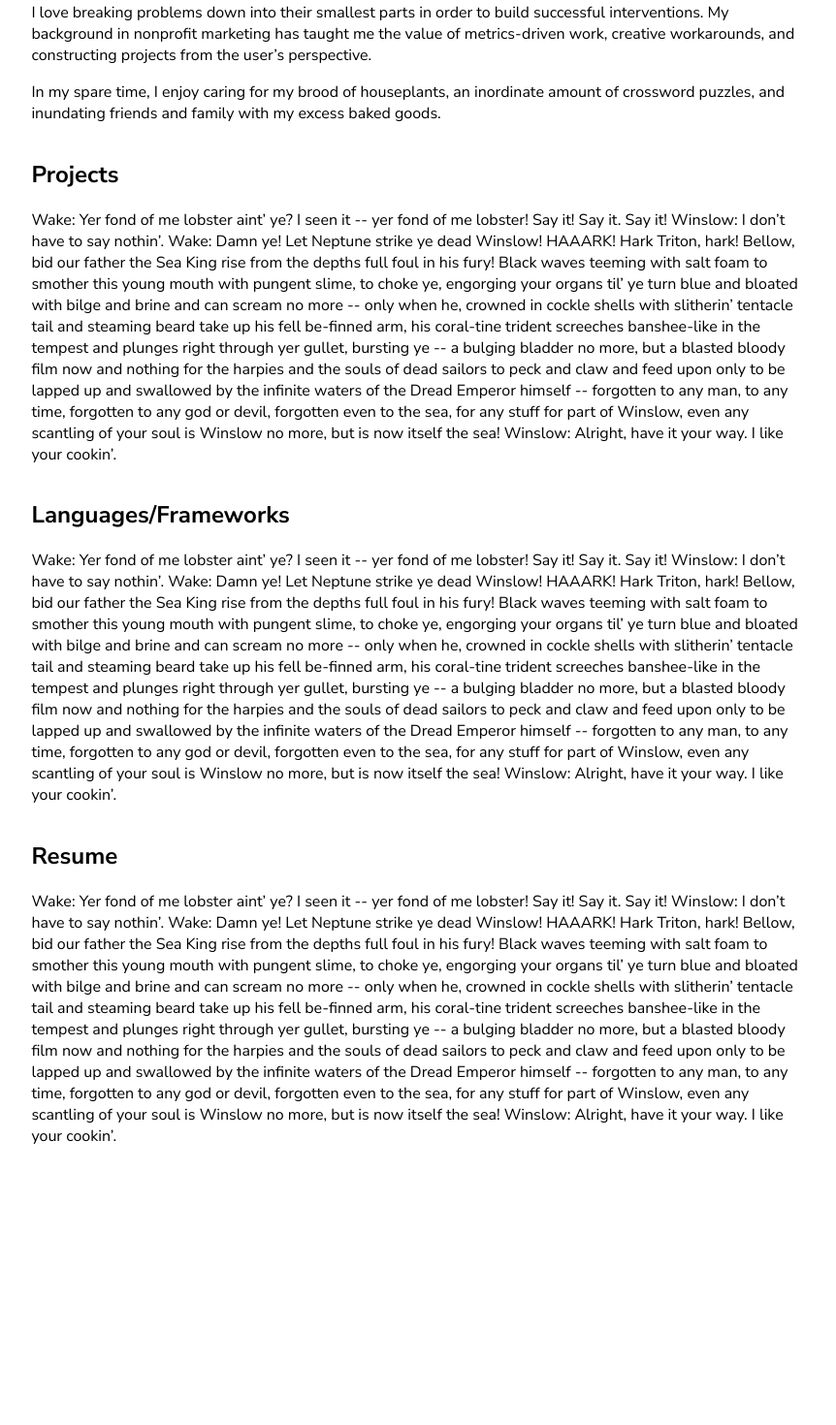
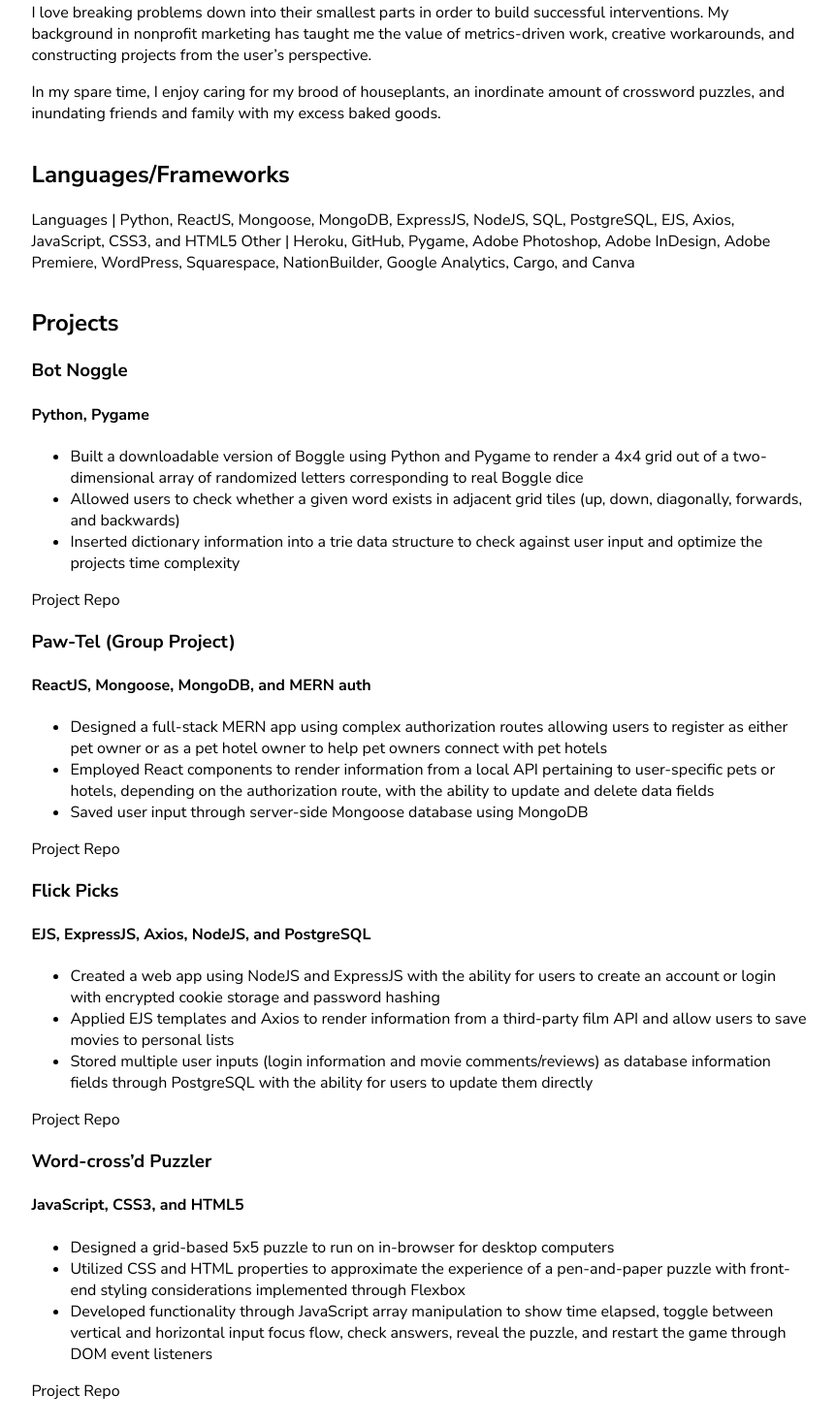
Before and after one commit to LouisaJohnston/Portfolio, a Next.js app: page / in a window 1280 px wide. Shown: the part 238-1708 px from the top of the page at 97% size, without its empty margins (206-1068 px from the left). Before the commit the page ends 1445 px from the top, so only its background shows below. Built offline with nearby package versions, Linux system fonts and the light colour scheme.

Commit message:
Languages/projects

```diff
--- a/components/Navbar.jsx
+++ b/components/Navbar.jsx
@@ -7,15 +7,21 @@ export default function Navbar() {
             <Link href='#about-container'>
                 <a>About Me</a>
             </Link>
+            <Link href='#languages-container'>
+                <a>Languages/Frameworks</a>
+            </Link>
             <Link href='#projects-container'>
                 <a>Projects</a>
             </Link>
-            <Link href='#languages-container'>
-                <a>Languages/Frameworks</a>
+            <Link href='#resume-container'>
+                <a>Github</a>
             </Link>
             <Link href='#resume-container'>
                 <a>Resume</a>
             </Link>
+            <Link href='#resume-container'>
+                <a>LinkedIn</a>
+            </Link>
         </nav>
     )
 }
--- a/pages/index.js
+++ b/pages/index.js
@@ -31,43 +31,50 @@ export default function Home() {
         </div>
       </div>
 
+      <div id="languages-container">
+        <h2>Languages/Frameworks</h2>
+        <p>Languages | Python, ReactJS, Mongoose, MongoDB, ExpressJS, NodeJS, SQL, PostgreSQL, EJS, Axios, JavaScript, CSS3, and  HTML5
+Other | Heroku, GitHub, Pygame, Adobe Photoshop, Adobe InDesign, Adobe Premiere, WordPress, Squarespace, NationBuilder, Google Analytics, Cargo, and Canva</p>
+      </div>
+
       <div id="projects-container">
         <h2>Projects</h2>
-        <p>Wake: Yer fond of me lobster aint’ ye? I seen it -- yer fond of me lobster! Say it! Say it. Say it!
 
-Winslow: I don’t have to say nothin’.
+        <a><h3>Bot Noggle</h3></a>
+        <h4>Python, Pygame</h4>
+        <ul>
+          <li>Built a downloadable version of Boggle using Python and Pygame to render a 4x4 grid out of a two-dimensional array of randomized letters corresponding to real Boggle dice</li>
+          <li>Allowed users to check whether a given word exists in adjacent grid tiles (up, down, diagonally, forwards, and backwards)</li>
+          <li>Inserted dictionary information into a trie data structure to check against user input and optimize the projects time complexity</li>
+        </ul>
+        <a><p>Project Repo</p></a>
 
-Wake: Damn ye! Let Neptune strike ye dead Winslow! HAAARK!
+        <h3>Paw-Tel (Group Project)</h3>
+        <h4>ReactJS, Mongoose, MongoDB, and MERN auth</h4>
+        <ul>
+          <li>Designed a full-stack MERN app using complex authorization routes allowing users to register as either pet owner or as a pet hotel owner to help pet owners connect with pet hotels</li>
+          <li>Employed React components to render information from a local API pertaining to user-specific pets or hotels, depending on the authorization route, with the ability to update and delete data fields</li>
+          <li>Saved user input through server-side Mongoose database using MongoDB</li>
+        </ul>
+        <a><p>Project Repo</p></a>
 
-Hark Triton, hark! Bellow, bid our father the Sea King rise from the depths full foul in his fury! Black waves teeming with salt foam to smother this young mouth with pungent slime, to choke ye, engorging your organs til’ ye turn blue and bloated with bilge and brine and can scream no more -- only when he, crowned in cockle shells with slitherin’ tentacle tail and steaming beard take up his fell be-finned arm, his coral-tine trident screeches banshee-like in the tempest and plunges right through yer gullet, bursting ye -- a bulging bladder no more, but a blasted bloody film now and nothing for the harpies and the souls of dead sailors to peck and claw and feed upon only to be lapped up and swallowed by the infinite waters of the Dread Emperor himself -- forgotten to any man, to any time, forgotten to any god or devil, forgotten even to the sea, for any stuff for part of Winslow, even any scantling of your soul is Winslow no more, but is now itself the sea!
+        <h3>Flick Picks</h3>
+        <h4>EJS, ExpressJS, Axios, NodeJS, and PostgreSQL</h4>
+        <ul>
+          <li>Created a web app using NodeJS and ExpressJS with the ability for users to create an account or login with encrypted cookie storage and password hashing</li>
+          <li>Applied EJS templates and Axios to render information from a third-party film API and allow users to save movies to personal lists</li>
+          <li>Stored multiple user inputs (login information and movie comments/reviews) as database information fields through PostgreSQL with the ability for users to update them directly</li>
+        </ul>
+        <a><p>Project Repo</p></a>
 
-Winslow: Alright, have it your way. I like your cookin’.</p>
-      </div>
-
-      <div id="languages-container">
-        <h2>Languages/Frameworks</h2>
-        <p>Wake: Yer fond of me lobster aint’ ye? I seen it -- yer fond of me lobster! Say it! Say it. Say it!
-
-Winslow: I don’t have to say nothin’.
-
-Wake: Damn ye! Let Neptune strike ye dead Winslow! HAAARK!
-
-Hark Triton, hark! Bellow, bid our father the Sea King rise from the depths full foul in his fury! Black waves teeming with salt foam to smother this young mouth with pungent slime, to choke ye, engorging your organs til’ ye turn blue and bloated with bilge and brine and can scream no more -- only when he, crowned in cockle shells with slitherin’ tentacle tail and steaming beard take up his fell be-finned arm, his coral-tine trident screeches banshee-like in the tempest and plunges right through yer gullet, bursting ye -- a bulging bladder no more, but a blasted bloody film now and nothing for the harpies and the souls of dead sailors to peck and claw and feed upon only to be lapped up and swallowed by the infinite waters of the Dread Emperor himself -- forgotten to any man, to any time, forgotten to any god or devil, forgotten even to the sea, for any stuff for part of Winslow, even any scantling of your soul is Winslow no more, but is now itself the sea!
-
-Winslow: Alright, have it your way. I like your cookin’.</p>
-      </div>
-
-      <div id="resume-container">
-        <h2>Resume</h2>
-        <p>Wake: Yer fond of me lobster aint’ ye? I seen it -- yer fond of me lobster! Say it! Say it. Say it!
-
-Winslow: I don’t have to say nothin’.
-
-Wake: Damn ye! Let Neptune strike ye dead Winslow! HAAARK!
-
-Hark Triton, hark! Bellow, bid our father the Sea King rise from the depths full foul in his fury! Black waves teeming with salt foam to smother this young mouth with pungent slime, to choke ye, engorging your organs til’ ye turn blue and bloated with bilge and brine and can scream no more -- only when he, crowned in cockle shells with slitherin’ tentacle tail and steaming beard take up his fell be-finned arm, his coral-tine trident screeches banshee-like in the tempest and plunges right through yer gullet, bursting ye -- a bulging bladder no more, but a blasted bloody film now and nothing for the harpies and the souls of dead sailors to peck and claw and feed upon only to be lapped up and swallowed by the infinite waters of the Dread Emperor himself -- forgotten to any man, to any time, forgotten to any god or devil, forgotten even to the sea, for any stuff for part of Winslow, even any scantling of your soul is Winslow no more, but is now itself the sea!
-
-Winslow: Alright, have it your way. I like your cookin’.</p>
+        <h3>Word-cross’d Puzzler</h3>
+        <h4>JavaScript, CSS3, and HTML5</h4>
+        <ul>
+          <li>Designed a grid-based 5x5 puzzle to run on in-browser for desktop computers</li>
+          <li>Utilized CSS and HTML properties to approximate the experience of a pen-and-paper puzzle with front-end styling considerations implemented through Flexbox</li>
+          <li>Developed functionality through JavaScript array manipulation to show time elapsed, toggle between vertical and horizontal input focus flow, check answers, reveal the puzzle, and restart the game through DOM event listeners</li>
+        </ul>
+        <a><p>Project Repo</p></a>
       </div>
     </div>
   )
```
